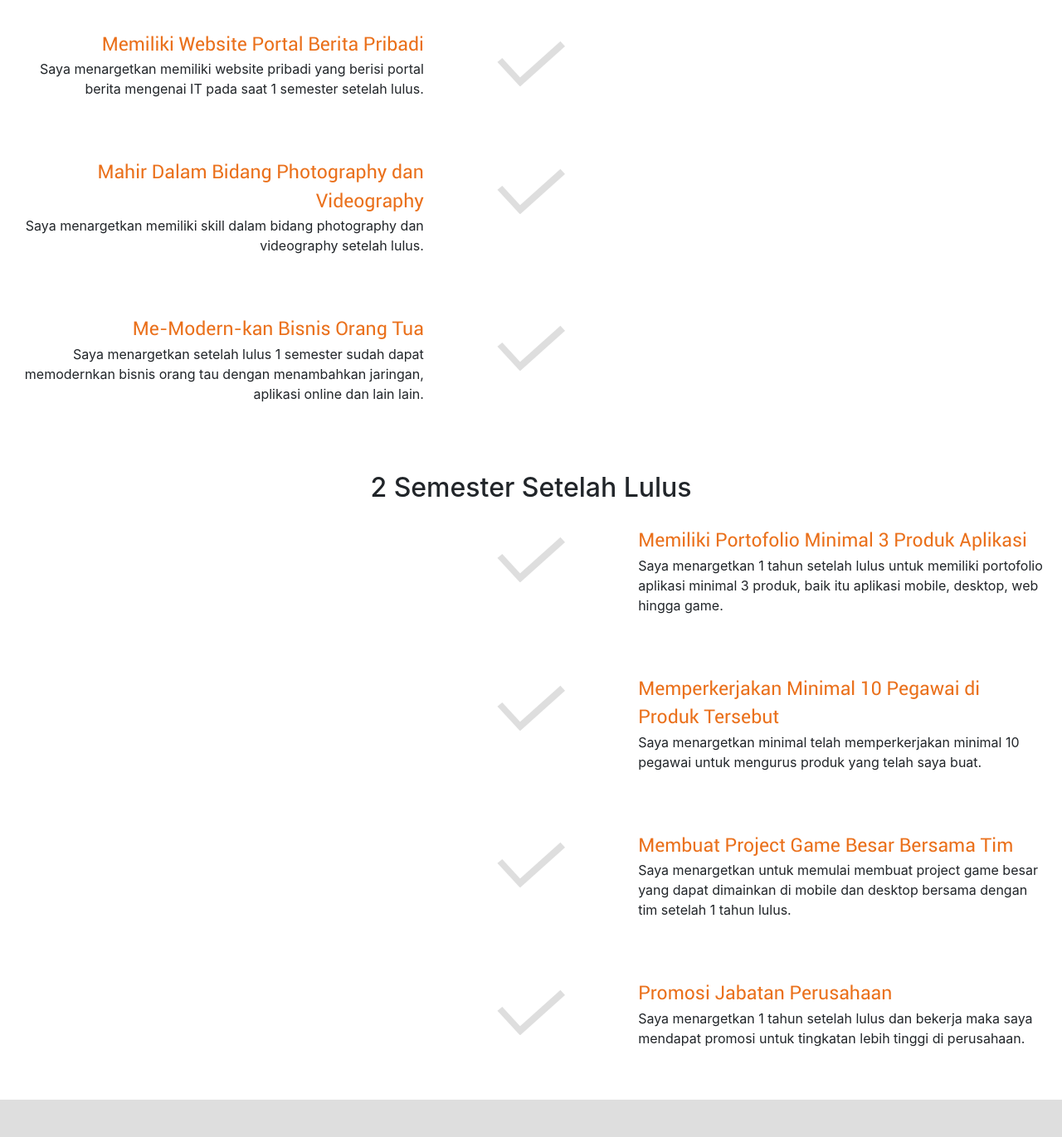
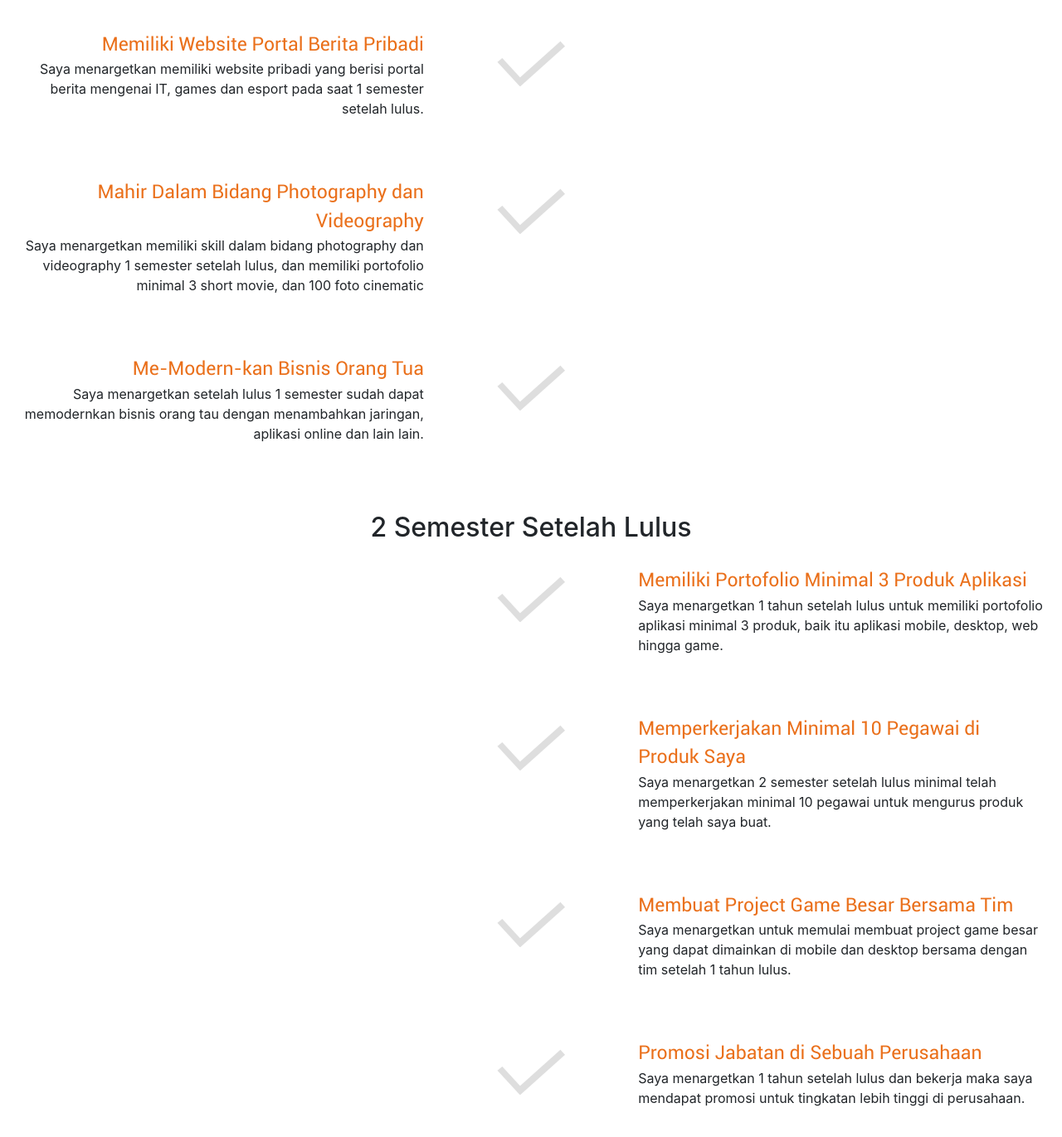
Before and after one commit to erzagoalsetting/erzagoalsetting.github.io, a plain HTML site: page 2021.html in a window 1280 px wide. Shown: the part 455-1826 px from the top of the page at 83% size. Drawn offline with Linux system fonts and the light colour scheme; a web font is replaced by a local one.

Commit message:
Update 2021.html

```diff
--- a/2021.html
+++ b/2021.html
@@ -66,7 +66,7 @@
 		    					Memiliki Website Portal Berita Pribadi
 		    				</li>
 		    				<p>
-		    					Saya menargetkan memiliki website pribadi yang berisi portal berita mengenai IT pada saat 1 semester setelah lulus.
+		    					Saya menargetkan memiliki website pribadi yang berisi portal berita mengenai IT, games dan esport pada saat 1 semester setelah lulus.
 		    				</p>
 		    			</ul>
 	    			</div>
@@ -86,7 +86,7 @@
 		    					Mahir Dalam Bidang Photography dan Videography
 		    				</li>
 		    				<p>
-		    					Saya menargetkan memiliki skill dalam bidang photography dan videography setelah lulus.
+		    					Saya menargetkan memiliki skill dalam bidang photography dan videography 1 semester setelah lulus, dan memiliki portofolio minimal 3 short movie, dan 100 foto cinematic
 		    				</p>
 		    			</ul>
 	    			</div>
@@ -153,10 +153,10 @@
 	   		 		<div class="experience-container-left">
 		    			<ul class="experience-ul-left">
 		    				<li>
-		    					Memperkerjakan Minimal 10 Pegawai di Produk Tersebut
+		    					Memperkerjakan Minimal 10 Pegawai di Produk Saya
 		    				</li>
 		    				<p>
-		    					Saya menargetkan minimal telah memperkerjakan minimal 10 pegawai untuk mengurus produk yang telah saya buat.
+		    					Saya menargetkan 2 semester setelah lulus minimal telah memperkerjakan minimal 10 pegawai untuk mengurus produk yang telah saya buat.
 		    				</p>
 		    			</ul>
 	    			</div>
@@ -193,7 +193,7 @@
 	   		 		<div class="experience-container-left">
 		    			<ul class="experience-ul-left">
 		    				<li>
-		    					Promosi Jabatan Perusahaan
+		    					Promosi Jabatan di Sebuah Perusahaan
 		    				</li>
 		    				<p>
 		    					Saya menargetkan 1 tahun setelah lulus dan bekerja maka saya mendapat promosi untuk tingkatan lebih tinggi di perusahaan.
```
